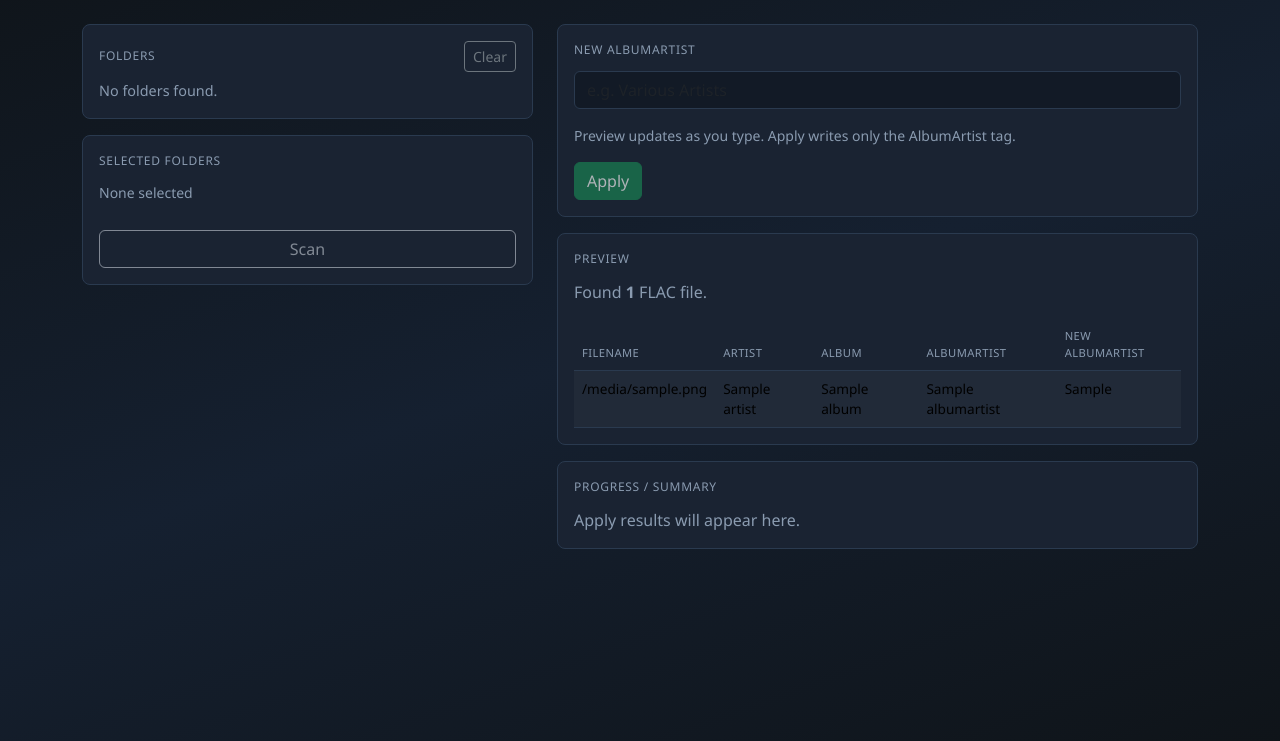
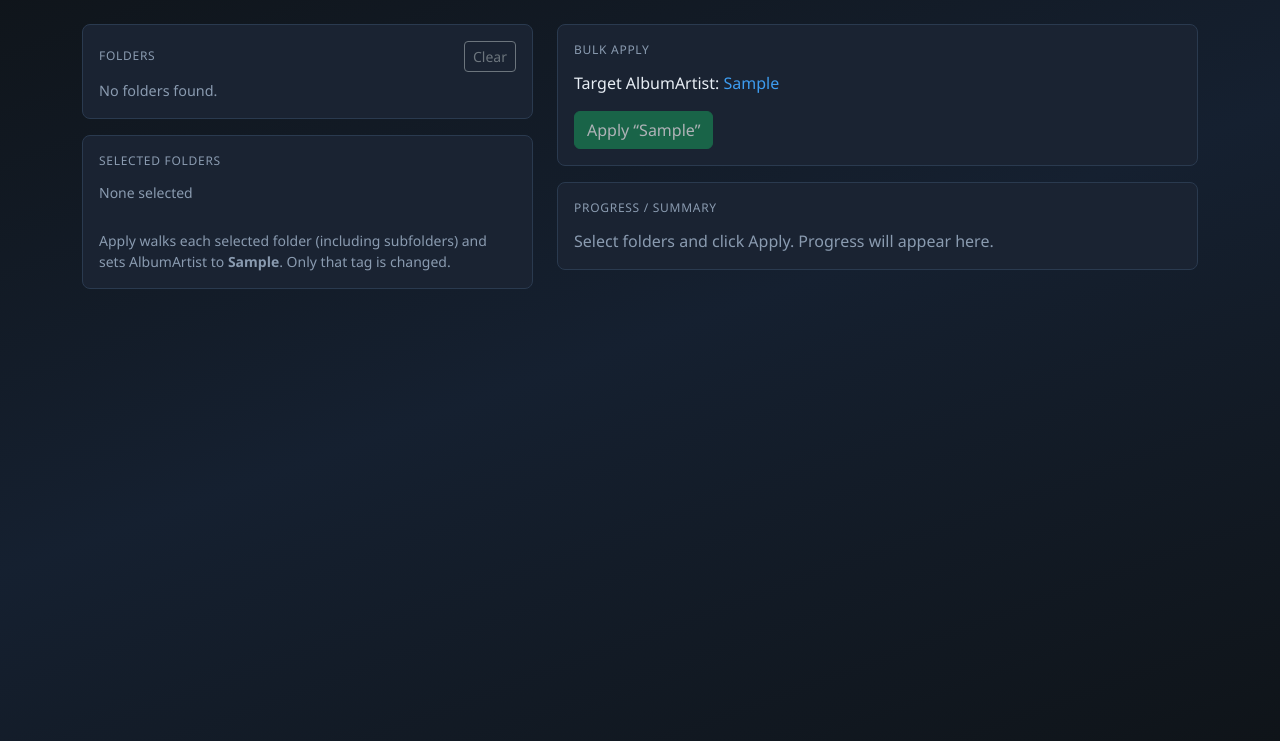
Before and after one commit to OctaVive/tag-checker, a Flask app: template templates/index.html in a window 1280 px wide. Shown: the part 59-800 px from the top of the page. Run offline with Flask 3, Linux system fonts and the light colour scheme; the template is opened without the code that fills it: most values are stand-ins (such as "Sample title", 1, 10 or a date in 2020).

Commit message:
removed scan

```diff
--- a/app.py
+++ b/app.py
@@ -1,4 +1,4 @@
-"""Flask web app for editing FLAC AlbumArtist tags."""
+"""Flask web app for bulk-setting FLAC AlbumArtist to Various Artists."""
 
 from __future__ import annotations
 
@@ -6,18 +6,20 @@ import os
 import threading
 import time
 import uuid
+from pathlib import Path
 from typing import Any
 
 from flask import Flask, render_template, request, session
 
-from scanner import build_folder_tree, find_flac_files, get_music_root
-from tags import read_flac_tags, set_albumartist
+from scanner import build_folder_tree, get_music_root, iter_flac_files, validate_selected_dirs
+from tags import get_albumartist, set_albumartist
 
 app = Flask(__name__)
 app.secret_key = os.environ.get("SECRET_KEY", "flac-albumartist-dev-key")
 
-# In-memory stores keyed by session id (single-user Docker tool)
-_scan_store: dict[str, list[dict[str, Any]]] = {}
+TARGET_ALBUMARTIST = "Various Artists"
+MAX_ERRORS = 50
+
 _job_store: dict[str, dict[str, Any]] = {}
 _store_lock = threading.Lock()
 
@@ -28,18 +30,6 @@ def _session_id() -> str:
     return session["sid"]
 
 
-def _get_scanned() -> list[dict[str, Any]]:
-    sid = _session_id()
-    with _store_lock:
-        return list(_scan_store.get(sid, []))
-
-
-def _set_scanned(rows: list[dict[str, Any]]) -> None:
-    sid = _session_id()
-    with _store_lock:
-        _scan_store[sid] = rows
-
-
 def _get_job() -> dict[str, Any] | None:
     sid = _session_id()
     with _store_lock:
@@ -47,12 +37,83 @@ def _get_job() -> dict[str, Any] | None:
         return dict(job) if job else None
 
 
-def _update_job(data: dict[str, Any]) -> None:
-    sid = _session_id()
+def _empty_done_job(errors: list[str] | None = None) -> dict[str, Any]:
+    return {
+        "status": "done",
+        "processed": 0,
+        "updated": 0,
+        "skipped": 0,
+        "failed": 0,
+        "errors": errors or [],
+        "current_file": "",
+    }
+
+
+def _run_apply(sid: str, selected_dirs: list[str]) -> None:
+    processed = 0
+    updated = 0
+    skipped = 0
+    failed = 0
+    errors: list[str] = []
+
     with _store_lock:
-        existing = _job_store.get(sid, {})
-        existing.update(data)
-        _job_store[sid] = existing
+        _job_store[sid] = {
+            "status": "running",
+            "processed": 0,
+            "updated": 0,
+            "skipped": 0,
+            "failed": 0,
+            "errors": [],
+            "current_file": "",
+        }
+
+    try:
+        for path in iter_flac_files(selected_dirs):
+            processed += 1
+            name = Path(path).name
+            with _store_lock:
+                job = _job_store[sid]
+                job["processed"] = processed
+                job["current_file"] = name
+
+            try:
+                current = get_albumartist(path).strip()
+                if current == TARGET_ALBUMARTIST:
+                    skipped += 1
+                    with _store_lock:
+                        _job_store[sid]["skipped"] = skipped
+                    continue
+
+                set_albumartist(path, TARGET_ALBUMARTIST)
+                updated += 1
+                with _store_lock:
+                    _job_store[sid]["updated"] = updated
+            except Exception as exc:  # noqa: BLE001 — surface per-file errors in UI
+                failed += 1
+                msg = f"{path}: {exc}"
+                if len(errors) < MAX_ERRORS:
+                    errors.append(msg)
+                with _store_lock:
+                    _job_store[sid]["failed"] = failed
+                    _job_store[sid]["errors"] = list(errors)
+    except Exception as exc:  # noqa: BLE001
+        errors.append(f"Job failed: {exc}")
+        with _store_lock:
+            _job_store[sid]["errors"] = list(errors)[:MAX_ERRORS]
+            _job_store[sid]["failed"] = failed + 1
+
+    with _store_lock:
+        _job_store[sid].update(
+            {
+                "status": "done",
+                "processed": processed,
+                "updated": updated,
+                "skipped": skipped,
+                "failed": failed,
+                "errors": errors,
+                "current_file": "",
+            }
+        )
 
 
 @app.route("/")
@@ -70,163 +131,25 @@ def index():
         tree=tree,
         music_root=music_root,
         error=error,
+        target_albumartist=TARGET_ALBUMARTIST,
     )
-
-
-@app.route("/scan", methods=["POST"])
-def scan():
-    selected = request.form.getlist("folders")
-    if not selected:
-        return render_template(
-            "partials/preview.html",
-            rows=[],
-            new_albumartist="",
-            error="Select at least one folder before scanning.",
-            file_count=0,
-        ), 400
-
-    try:
-        paths = find_flac_files(selected)
-    except ValueError as exc:
-        return render_template(
-            "partials/preview.html",
-            rows=[],
-            new_albumartist="",
-            error=str(exc),
-            file_count=0,
-        ), 400
-
-    rows: list[dict[str, Any]] = []
-    read_errors: list[str] = []
-    for path in paths:
-        try:
-            rows.append(read_flac_tags(path))
-        except Exception as exc:  # noqa: BLE001 — surface per-file errors in UI
-            read_errors.append(f"{path}: {exc}")
-
-    _set_scanned(rows)
-    new_aa = request.form.get("albumartist", "").strip()
-    return render_template(
-        "partials/preview.html",
-        rows=rows,
-        new_albumartist=new_aa,
-        error=None,
-        file_count=len(rows),
-        read_errors=read_errors,
-    )
-
-
-@app.route("/preview", methods=["POST"])
-def preview():
-    rows = _get_scanned()
-    new_aa = request.form.get("albumartist", "").strip()
-    if not rows:
-        return render_template(
-            "partials/preview.html",
-            rows=[],
-            new_albumartist=new_aa,
-            error="No scanned files. Select folders and click Scan first.",
-            file_count=0,
-        )
-    return render_template(
-        "partials/preview.html",
-        rows=rows,
-        new_albumartist=new_aa,
-        error=None,
-        file_count=len(rows),
-        read_errors=[],
-    )
-
-
-def _run_apply(sid: str, albumartist: str, rows: list[dict[str, Any]]) -> None:
-    total = len(rows)
-    updated = 0
-    skipped = 0
-    failed = 0
-    errors: list[str] = []
-
-    with _store_lock:
-        _job_store[sid] = {
-            "status": "running",
-            "current": 0,
-            "total": total,
-            "updated": 0,
-            "skipped": 0,
-            "failed": 0,
-            "errors": [],
-            "current_file": "",
-        }
-
-    for i, row in enumerate(rows):
-        path = row["path"]
-        with _store_lock:
-            job = _job_store[sid]
-            job["current"] = i + 1
-            job["current_file"] = row.get("filename", path)
-
-        current_aa = (row.get("albumartist") or "").strip()
-        if current_aa == albumartist:
-            skipped += 1
-            with _store_lock:
-                _job_store[sid]["skipped"] = skipped
-            continue
-
-        try:
-            set_albumartist(path, albumartist)
-            updated += 1
-            row["albumartist"] = albumartist
-            with _store_lock:
-                _job_store[sid]["updated"] = updated
-        except Exception as exc:  # noqa: BLE001
-            failed += 1
-            errors.append(f"{path}: {exc}")
-            with _store_lock:
-                _job_store[sid]["failed"] = failed
-                _job_store[sid]["errors"] = list(errors)
-
-    with _store_lock:
-        _job_store[sid].update(
-            {
-                "status": "done",
-                "updated": updated,
-                "skipped": skipped,
-                "failed": failed,
-                "errors": errors,
-                "current_file": "",
-            }
-        )
-        _scan_store[sid] = rows
 
 
 @app.route("/apply", methods=["POST"])
 def apply():
-    rows = _get_scanned()
-    albumartist = request.form.get("albumartist", "").strip()
-    if not rows:
+    selected = request.form.getlist("folders")
+    if not selected:
         return render_template(
             "partials/summary.html",
-            job={
-                "status": "done",
-                "updated": 0,
-                "skipped": 0,
-                "failed": 0,
-                "errors": ["No scanned files. Select folders and click Scan first."],
-                "total": 0,
-                "current": 0,
-            },
+            job=_empty_done_job(["Select at least one folder before applying."]),
         ), 400
-    if not albumartist:
+
+    try:
+        validate_selected_dirs(selected)
+    except ValueError as exc:
         return render_template(
             "partials/summary.html",
-            job={
-                "status": "done",
-                "updated": 0,
-                "skipped": 0,
-                "failed": 0,
-                "errors": ["Enter a new AlbumArtist value before applying."],
-                "total": 0,
-                "current": 0,
-            },
+            job=_empty_done_job([str(exc)]),
         ), 400
 
     sid = _session_id()
@@ -236,7 +159,7 @@ def apply():
 
     thread = threading.Thread(
         target=_run_apply,
-        args=(sid, albumartist, list(rows)),
+        args=(sid, list(selected)),
         daemon=True,
     )
     thread.start()
@@ -244,8 +167,7 @@ def apply():
     time.sleep(0.05)
     job = _get_job() or {
         "status": "running",
-        "current": 0,
-        "total": len(rows),
+        "processed": 0,
         "updated": 0,
         "skipped": 0,
         "failed": 0,
@@ -261,15 +183,7 @@ def apply_status():
     if not job:
         return render_template(
             "partials/summary.html",
-            job={
-                "status": "done",
-                "updated": 0,
-                "skipped": 0,
-                "failed": 0,
-                "errors": ["No apply job found."],
-                "total": 0,
-                "current": 0,
-            },
+            job=_empty_done_job(["No apply job found."]),
         )
     if job.get("status") == "done":
         return render_template("partials/summary.html", job=job)
--- a/tags.py
+++ b/tags.py
@@ -32,6 +32,12 @@ def read_flac_tags(path: str | Path) -> dict[str, Any]:
     }
 
 
+def get_albumartist(path: str | Path) -> str:
+    """Return the current albumartist tag (joined if multi-value), or empty string."""
+    audio = FLAC(str(path))
+    return _join_tag(audio, "albumartist")
+
+
 def set_albumartist(path: str | Path, value: str) -> None:
     """
     Set only the albumartist Vorbis comment on a FLAC file.
--- a/templates/index.html
+++ b/templates/index.html
@@ -9,7 +9,6 @@
 {% else %}
 
 <div class="row g-4">
-  {# Left: folder tree + selection #}
   <div class="col-lg-5">
     <div class="panel p-3 mb-3">
       <div class="d-flex justify-content-between align-items-center mb-2">
@@ -24,66 +23,39 @@
       <div id="selected-chips" class="chip-list mb-3">
         <span class="muted small" id="no-selection-hint">None selected</span>
       </div>
-      <form
-        id="scan-form"
-        hx-post="/scan"
-        hx-target="#preview-area"
-        hx-swap="innerHTML"
-        hx-indicator="#scan-spinner"
-      >
-        <input type="hidden" name="albumartist" id="scan-albumartist" value="">
-        <button type="submit" class="btn btn-accent w-100" id="scan-btn" disabled>
-          Scan
-          <span id="scan-spinner" class="htmx-indicator spinner-border spinner-border-sm ms-1" role="status"></span>
-        </button>
-      </form>
+      <p class="muted small mb-0">
+        Apply walks each selected folder (including subfolders) and sets AlbumArtist to
+        <strong>{{ target_albumartist }}</strong>. Only that tag is changed.
+      </p>
     </div>
   </div>
 
-  {# Right: AlbumArtist + preview + apply #}
   <div class="col-lg-7">
     <div class="panel p-3 mb-3">
-      <div class="panel-title">New AlbumArtist</div>
-      <div class="input-group mb-3">
-        <input
-          type="text"
-          class="form-control"
-          id="albumartist-input"
-          name="albumartist"
-          placeholder="e.g. Various Artists"
-          autocomplete="off"
-          hx-post="/preview"
-          hx-trigger="keyup changed delay:300ms"
-          hx-target="#preview-area"
-          hx-swap="innerHTML"
-          hx-include="[name='albumartist']"
-        >
-      </div>
-      <p class="muted small mb-3">Preview updates as you type. Apply writes only the AlbumArtist tag.</p>
+      <div class="panel-title">Bulk apply</div>
+      <p class="mb-3">
+        Target AlbumArtist:
+        <span class="new-aa-cell">{{ target_albumartist }}</span>
+      </p>
       <form
         id="apply-form"
         hx-post="/apply"
         hx-target="#apply-status"
         hx-swap="outerHTML"
+        hx-indicator="#apply-spinner"
       >
-        <input type="hidden" name="albumartist" id="apply-albumartist" value="">
+        {# Checkboxes use form="apply-form" in tree.html #}
         <button type="submit" class="btn btn-success" id="apply-btn" disabled>
-          Apply
+          Apply “{{ target_albumartist }}”
+          <span id="apply-spinner" class="htmx-indicator spinner-border spinner-border-sm ms-1" role="status"></span>
         </button>
       </form>
-    </div>
-
-    <div class="panel p-3 mb-3">
-      <div class="panel-title">Preview</div>
-      <div id="preview-area">
-        {% include "partials/preview.html" %}
-      </div>
     </div>
 
     <div class="panel p-3">
       <div class="panel-title">Progress / Summary</div>
       <div id="apply-status">
-        <p class="muted mb-0">Apply results will appear here.</p>
+        <p class="muted mb-0">Select folders and click Apply. Progress will appear here.</p>
       </div>
     </div>
   </div>
@@ -96,24 +68,17 @@
 {% if not error %}
 <script>
 (function () {
-  const scanBtn = document.getElementById("scan-btn");
   const applyBtn = document.getElementById("apply-btn");
   const chips = document.getElementById("selected-chips");
   const hint = document.getElementById("no-selection-hint");
-  const aaInput = document.getElementById("albumartist-input");
-  const scanAa = document.getElementById("scan-albumartist");
-  const applyAa = document.getElementById("apply-albumartist");
   const clearBtn = document.getElementById("clear-selection");
-
-  function syncAlbumArtist() {
-    const v = aaInput.value;
-    scanAa.value = v;
-    applyAa.value = v;
-    updateApplyEnabled();
-  }
 
   function selectedChecks() {
     return Array.from(document.querySelectorAll(".folder-check:checked"));
+  }
+
+  function updateApplyEnabled() {
+    applyBtn.disabled = selectedChecks().length === 0;
   }
 
   function updateChips() {
@@ -135,28 +100,16 @@
       remove.addEventListener("click", () => {
         cb.checked = false;
         updateChips();
-        updateScanEnabled();
       });
       chip.appendChild(label);
       chip.appendChild(remove);
       chips.appendChild(chip);
     });
-    updateScanEnabled();
-  }
-
-  function updateScanEnabled() {
-    scanBtn.disabled = selectedChecks().length === 0;
-  }
-
-  function updateApplyEnabled() {
-    const hasPreview = document.querySelector("#preview-area table") !== null;
-    applyBtn.disabled = !hasPreview || !aaInput.value.trim();
+    updateApplyEnabled();
   }
 
   document.querySelectorAll(".folder-check").forEach((cb) => {
-    cb.addEventListener("change", () => {
-      updateChips();
-    });
+    cb.addEventListener("change", updateChips);
   });
 
   document.querySelectorAll(".folder-toggle:not(:disabled)").forEach((btn) => {
@@ -168,7 +121,6 @@
     });
   });
 
-  // Expand root by default
   const rootToggle = document.querySelector(".folder-toggle:not(:disabled)");
   if (rootToggle) {
     const children = rootToggle.closest(".folder-node").querySelector(":scope > .folder-children");
@@ -185,15 +137,6 @@
     updateChips();
   });
 
-  aaInput.addEventListener("input", syncAlbumArtist);
-
-  document.body.addEventListener("htmx:afterSwap", (evt) => {
-    if (evt.detail.target && evt.detail.target.id === "preview-area") {
-      updateApplyEnabled();
-    }
-  });
-
-  syncAlbumArtist();
   updateChips();
 })();
 </script>
--- a/templates/partials/preview.html
+++ /dev/null
@@ -1,59 +0,0 @@
-{% if error %}
-<div class="alert alert-danger py-2" role="alert">{{ error }}</div>
-{% endif %}
-
-{% if read_errors %}
-<div class="alert alert-warning py-2" role="alert">
-  <strong>{{ read_errors|length }}</strong> file(s) could not be read:
-  <ul class="mb-0 mt-1 small">
-    {% for err in read_errors %}
-    <li>{{ err }}</li>
-    {% endfor %}
-  </ul>
-</div>
-{% endif %}
-
-{% if file_count is defined %}
-<p class="muted mb-3">
-  {% if file_count == 0 %}
-  No FLAC files found in the selected folders.
-  {% else %}
-  Found <strong>{{ file_count }}</strong> FLAC file{{ 's' if file_count != 1 else '' }}.
-  {% endif %}
-</p>
-{% endif %}
-
-{% if rows %}
-<div class="table-responsive">
-  <table class="table table-striped table-dark-custom mb-0">
-    <thead>
-      <tr>
-        <th>Filename</th>
-        <th>Artist</th>
-        <th>Album</th>
-        <th>AlbumArtist</th>
-        <th>New AlbumArtist</th>
-      </tr>
-    </thead>
-    <tbody>
-      {% for row in rows %}
-      <tr>
-        <td title="{{ row.path }}">{{ row.filename }}</td>
-        <td>{{ row.artist or '—' }}</td>
-        <td>{{ row.album or '—' }}</td>
-        <td>{{ row.albumartist or '—' }}</td>
-        <td class="new-aa-cell">
-          {% if new_albumartist %}
-            {{ new_albumartist }}
-          {% else %}
-            <span class="muted">—</span>
-          {% endif %}
-        </td>
-      </tr>
-      {% endfor %}
-    </tbody>
-  </table>
-</div>
-{% elif not error %}
-<p class="muted mb-0">Select folders and click Scan to preview tags.</p>
-{% endif %}
--- a/templates/partials/tree.html
+++ b/templates/partials/tree.html
@@ -12,7 +12,7 @@
       name="folders"
       value="{{ node.path }}"
       id="folder-{{ node.path | replace('/', '-') | replace(' ', '_') }}"
-      form="scan-form"
+      form="apply-form"
     >
     <label class="form-check-label flex-grow-1 mb-0" for="folder-{{ node.path | replace('/', '-') | replace(' ', '_') }}">
       {{ node.name }}
```
Also changed, not shown: scanner.py (+13 -3 lines), templates/partials/progress.html (+3 -7 lines), templates/partials/summary.html (+5 -2 lines).
